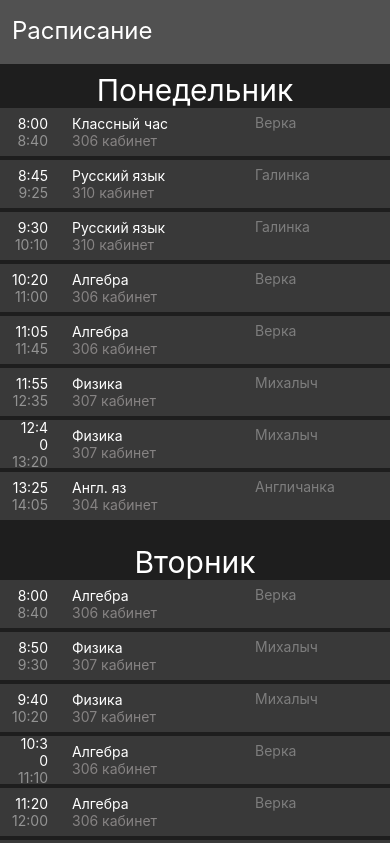
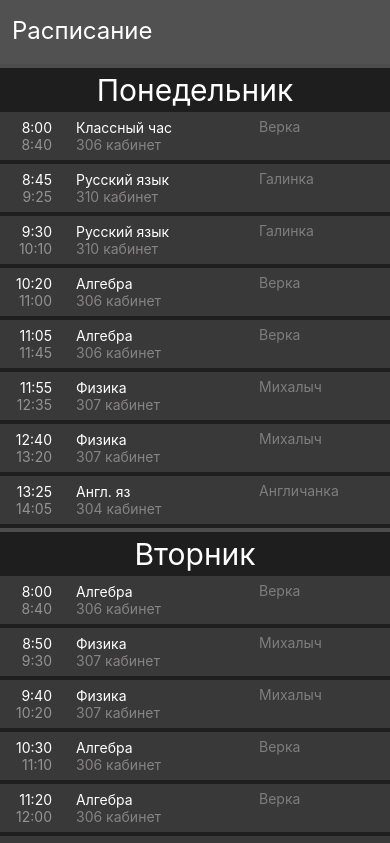
Before and after one commit to protawer05/react-native-timetable, a React Native app: screen / in a window 390 px wide. Shown: the top 843 px of the page. Built offline with nearby package versions, Linux system fonts and the light colour scheme.

Commit message:
some fixes

```diff
--- a/app.json
+++ b/app.json
@@ -1,6 +1,6 @@
 {
 	"expo": {
-    "name": "11Atimetable",
+		"name": "Nazuna",
 		"slug": "Nazuna",
 		"version": "1.0.0",
 		"orientation": "portrait",
@@ -14,9 +14,7 @@
 		"updates": {
 			"fallbackToCacheTimeout": 0
 		},
-    "assetBundlePatterns": [
-      "**/*"
-    ],
+		"assetBundlePatterns": ["**/*"],
 		"ios": {
 			"supportsTablet": true
 		},
--- a/app/components/ui/header/Header.tsx
+++ b/app/components/ui/header/Header.tsx
@@ -2,7 +2,7 @@ import { View, Text } from 'react-native'
 import React from 'react'
 export default function Header() {
 	return (
-		<View className='w-full h-16 justify-center bg-[#515151] mb-2'>
+		<View className='w-full h-16 justify-center bg-[#515151]'>
 			<Text className='text-2xl text-[#ffffff] pl-3 mb-0.5'>Расписание</Text>
 		</View>
 	)
--- a/app/components/ui/table/Table.tsx
+++ b/app/components/ui/table/Table.tsx
@@ -48,8 +48,10 @@ const Table: FC<any> = ({ title, lessonArr, timeArr }) => {
 		}
 	}
 	return (
-		<View className='mb-5'>
-			<Text className='text-3xl text-center text-[#fff]'>{title}</Text>
+		<View className=''>
+			<Text className='text-3xl text-center text-[#fff] border-t-4 py-1 border-[#4c4c4c]'>
+				{title}
+			</Text>
 			{lessonArr.map((lesson: string, i: number) => {
 				const timeArrSelect = timeArr[i]
 				return (
--- a/app/components/ui/table/TableItem.tsx
+++ b/app/components/ui/table/TableItem.tsx
@@ -20,7 +20,7 @@ const TableItem: FC<ILessonInfo> = ({
 }) => {
 	return (
 		<View className='w-full bg-[#393939] h-12 flex-row px-3 items-center mb-1'>
-			<View className='time basis-9 mr-3'>
+			<View className='time basis-10 mr-3'>
 				<Text className='startTime text-white text-right'>{startTime}</Text>
 				<Text className='endTime text-[#a1a1a1de] text-right'>{endTime}</Text>
 			</View>
```
Also changed, not shown: eas.json (added, +18 -0 lines). Lines whose indentation alone changed are shown as unchanged.
